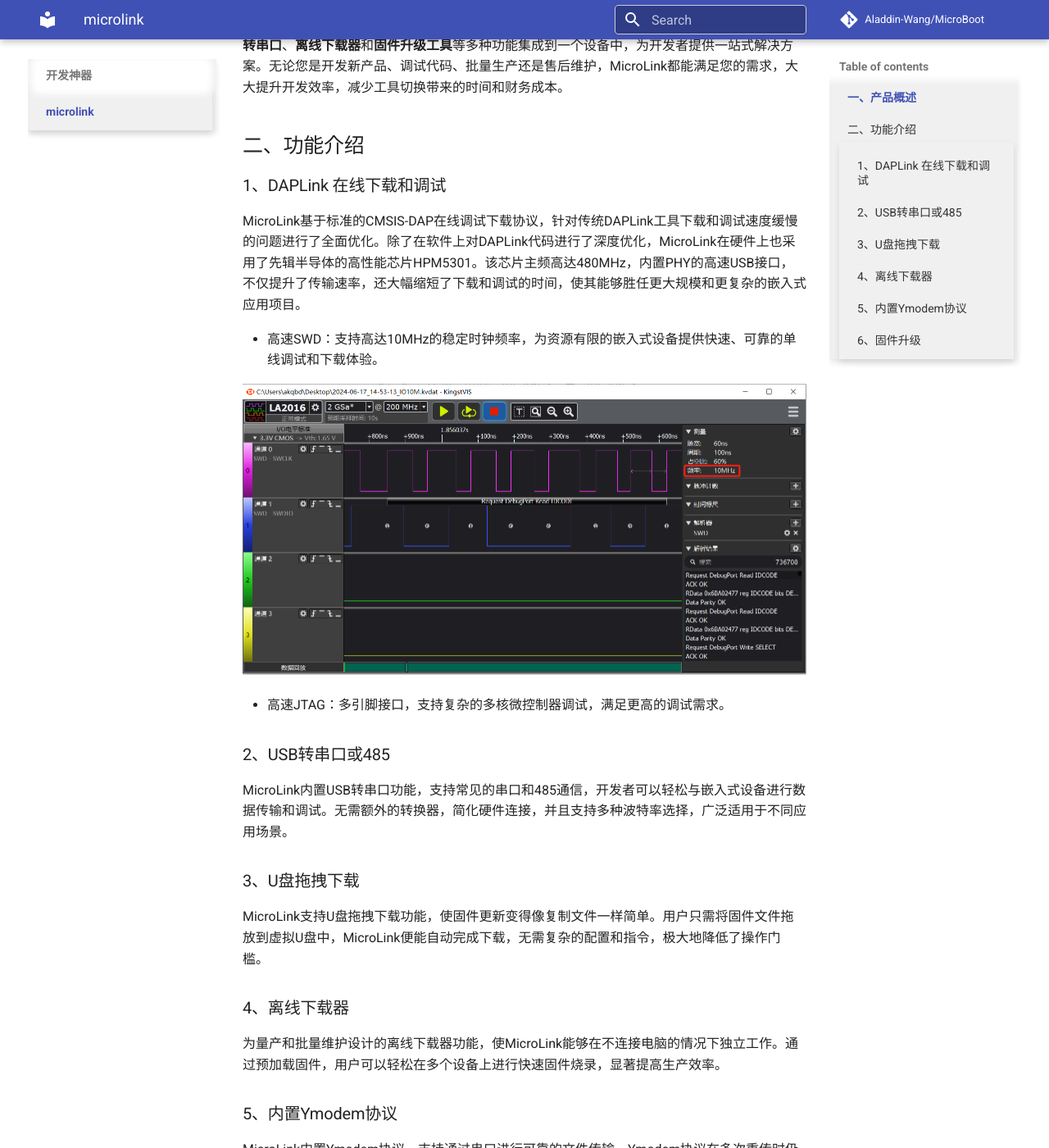
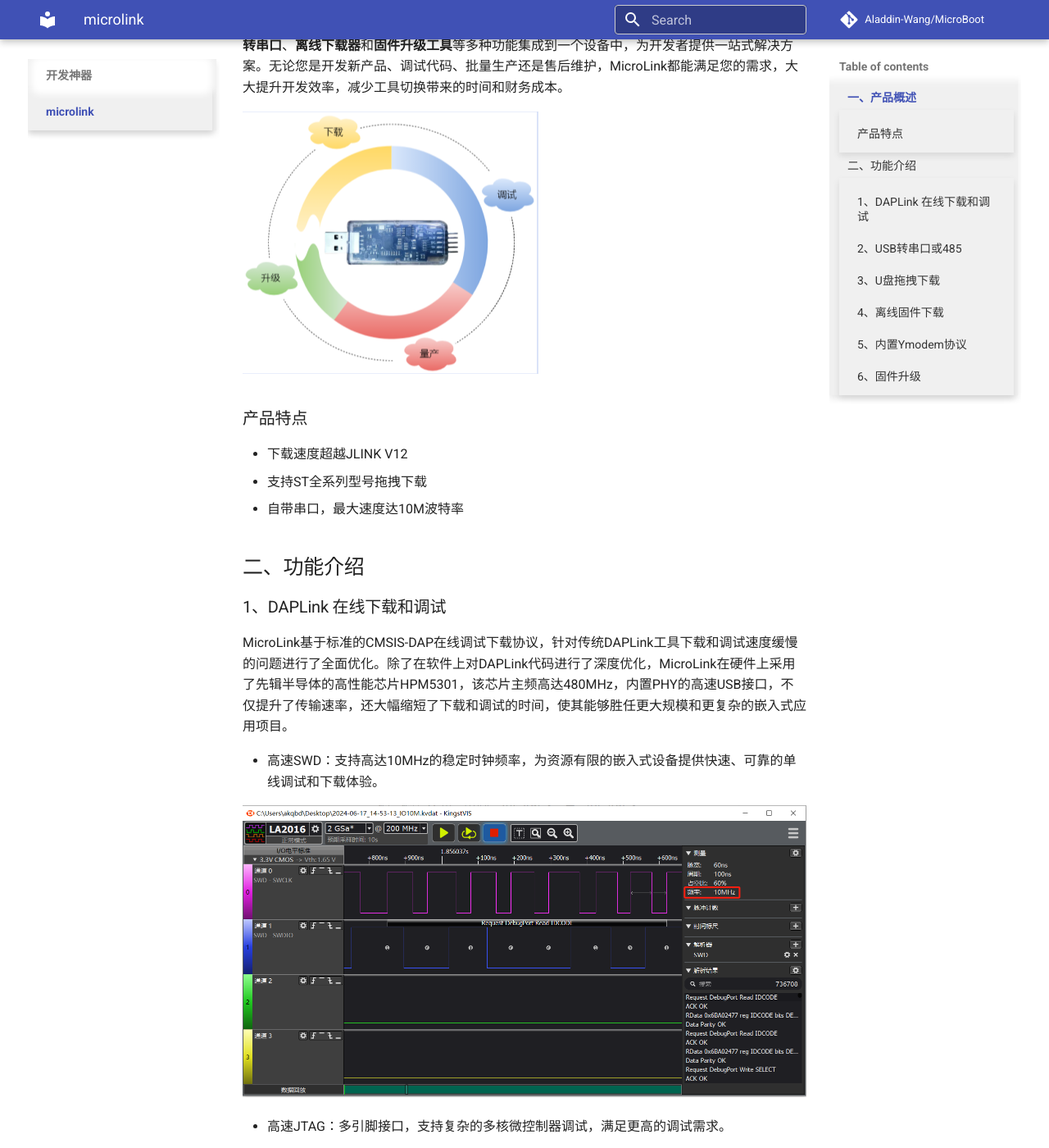
Before and after one commit to Aladdin-Wang/MicroBoot, an MkDocs documentation site: the page built from docs/tools/microlink/microlink.md, in a window 1280 px wide and 1400 px high, scrolled down 329 px. Shown: the whole window at 82% size. Built offline with MkDocs 1.6.1 and Material for MkDocs 9.7.7, drawn with Linux system fonts in a browser that asks for light colours; comment, search, counter and statistics services are not loaded; some of the changed text lies outside the part shown.

Commit message:
add microlink.md

```diff
--- a/docs/tools/microlink/microlink.md
+++ b/docs/tools/microlink/microlink.md
@@ -6,15 +6,27 @@
 
 MicroLink是一款集多功能于一体的嵌入式系统开发工具，专为加速和简化开发者在**研发、调试、量产和售后服务**各阶段的工作流程而设计。不同于传统的开发工具链，MicroLink将**调试器**、**USB转串口**、**离线下载器**和**固件升级工具**等多种功能集成到一个设备中，为开发者提供一站式解决方案。无论您是开发新产品、调试代码、批量生产还是售后维护，MicroLink都能满足您的需求，大大提升开发效率，减少工具切换带来的时间和财务成本。
 
+![](../../images/microlink/MicroLink.png)
+
+### 产品特点
+
+- 下载速度超越JLINK V12
+- 支持ST全系列型号拖拽下载
+- 自带串口，最大速度达10M波特率
+
 ## 二、功能介绍
 
 ### 1、DAPLink 在线下载和调试
 
-MicroLink基于标准的CMSIS-DAP在线调试下载协议，针对传统DAPLink工具下载和调试速度缓慢的问题进行了全面优化。除了在软件上对DAPLink代码进行了深度优化，MicroLink在硬件上也采用了先辑半导体的高性能芯片HPM5301。该芯片主频高达480MHz，内置PHY的高速USB接口，不仅提升了传输速率，还大幅缩短了下载和调试的时间，使其能够胜任更大规模和更复杂的嵌入式应用项目。
+MicroLink基于标准的CMSIS-DAP在线调试下载协议，针对传统DAPLink工具下载和调试速度缓慢的问题进行了全面优化。除了在软件上对DAPLink代码进行了深度优化，MicroLink在硬件上采用了先辑半导体的高性能芯片HPM5301，该芯片主频高达480MHz，内置PHY的高速USB接口，不仅提升了传输速率，还大幅缩短了下载和调试的时间，使其能够胜任更大规模和更复杂的嵌入式应用项目。
 
 - 高速SWD：支持高达10MHz的稳定时钟频率，为资源有限的嵌入式设备提供快速、可靠的单线调试和下载体验。
 
   ![](../../images/microlink/10M.png)
+
+
+
+
 
 - 高速JTAG：多引脚接口，支持复杂的多核微控制器调试，满足更高的调试需求。
 
@@ -24,13 +36,21 @@
 
 MicroLink内置USB转串口功能，支持常见的串口和485通信，开发者可以轻松与嵌入式设备进行数据传输和调试。无需额外的转换器，简化硬件连接，并且支持多种波特率选择，广泛适用于不同应用场景。
 
+![](../../images/microlink/10M_Baud.jpg)
+
+
+
+![](../../images/microlink/10M_TTL.jpg)
+
 ### 3、U盘拖拽下载
 
 MicroLink支持U盘拖拽下载功能，使固件更新变得像复制文件一样简单。用户只需将固件文件拖放到虚拟U盘中，MicroLink便能自动完成下载，无需复杂的配置和指令，极大地降低了操作门槛。
 
-### 4、离线下载器
+### 4、离线固件下载
 
 为量产和批量维护设计的离线下载器功能，使MicroLink能够在不连接电脑的情况下独立工作。通过预加载固件，用户可以轻松在多个设备上进行快速固件烧录，显著提高生产效率。
+
+SWD引脚接触目标板卡，就会自动触发下载
 
 ### 5、内置Ymodem协议
 
```
Also changed, not shown: docs/images/microlink/10M_Baud.jpg (added), docs/images/microlink/10M_TTL.jpg (added), docs/images/microlink/MicroLink.png (added).
